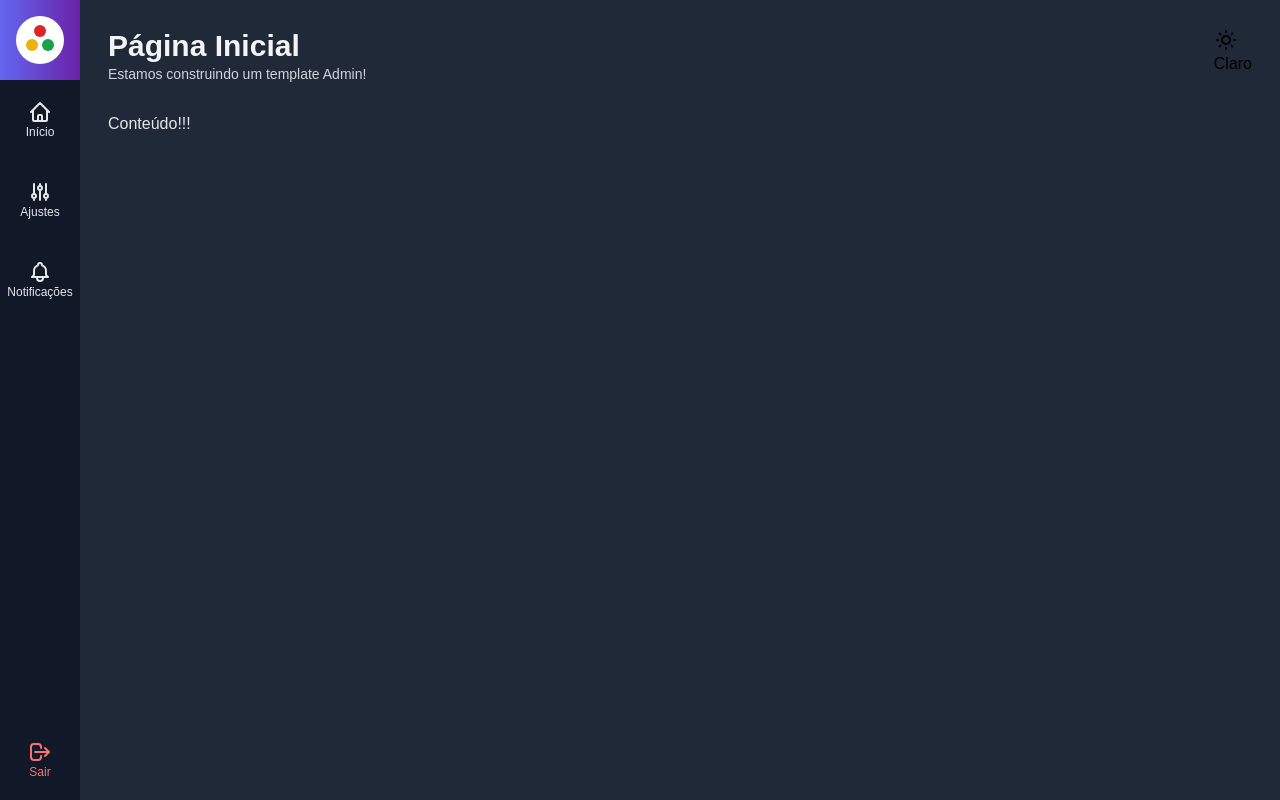
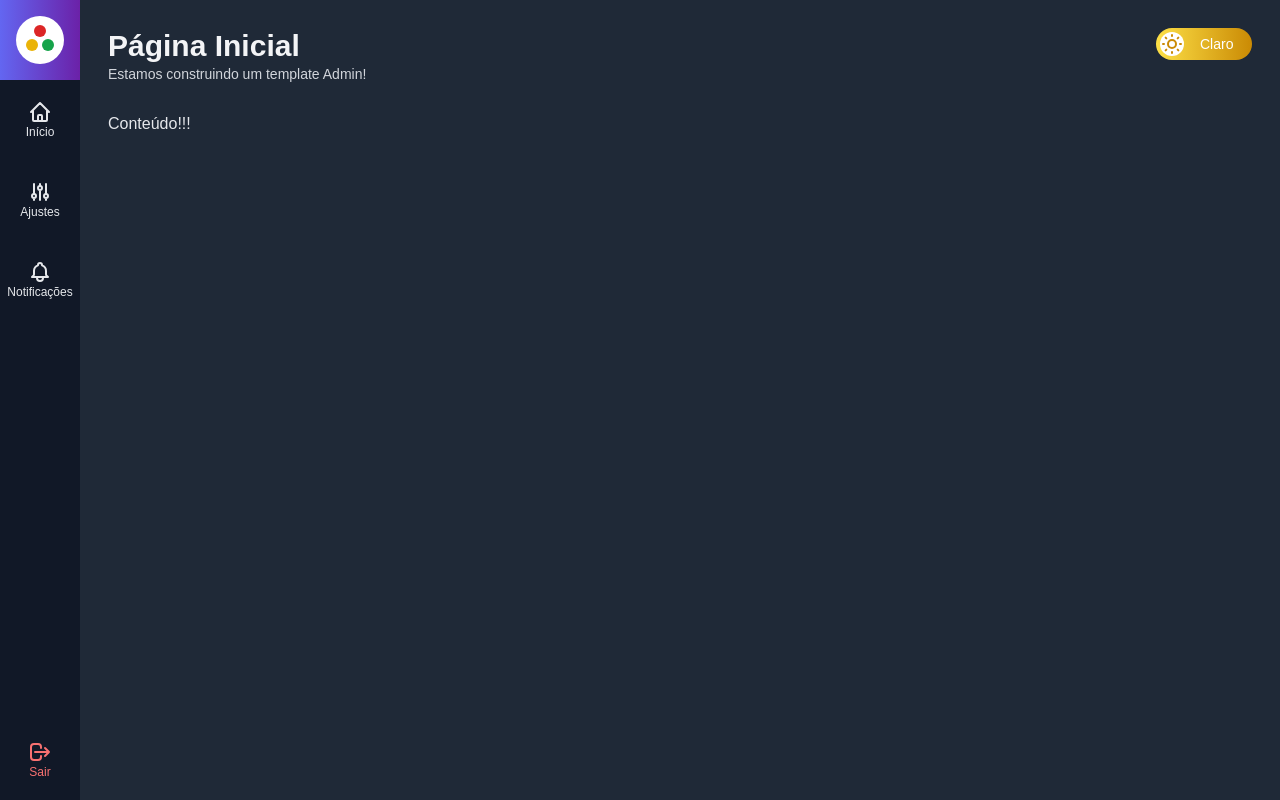
Before and after one commit to laerthnardelli/curso-nextjs, a Next.js app in the folder admin-template/: page / in a window 1280 px wide. Built offline with nearby package versions, Linux system fonts and the light colour scheme.

Commit message:
Button Toggle Theme #2

```diff
--- a/admin-template/src/components/icons/index.tsx
+++ b/admin-template/src/components/icons/index.tsx
@@ -25,14 +25,20 @@ export const IconeSair = (
     </svg>
 );
 
-export const IconeSol = (
-    <svg xmlns="http://www.w3.org/2000/svg" className="h-6 w-6" fill="none" viewBox="0 0 24 24" stroke="currentColor">
+// export const IconeSol = (className= "h-6 w-6") => (
+//     <svg xmlns="http://www.w3.org/2000/svg" className={className} fill="none" viewBox="0 0 24 24" stroke="currentColor">
+//         <path strokeLinecap="round" strokeLinejoin="round" strokeWidth={2} d="M12 3v1m0 16v1m9-9h-1M4 12H3m15.364 6.364l-.707-.707M6.343 6.343l-.707-.707m12.728 0l-.707.707M6.343 17.657l-.707.707M16 12a4 4 0 11-8 0 4 4 0 018 0z" />
+//     </svg>
+// );
+
+export const IconeSol = (tamanho = 6) => (
+    <svg xmlns="http://www.w3.org/2000/svg" className={`h-${tamanho} w-${tamanho}`} fill="none" viewBox="0 0 24 24" stroke="currentColor">
         <path strokeLinecap="round" strokeLinejoin="round" strokeWidth={2} d="M12 3v1m0 16v1m9-9h-1M4 12H3m15.364 6.364l-.707-.707M6.343 6.343l-.707-.707m12.728 0l-.707.707M6.343 17.657l-.707.707M16 12a4 4 0 11-8 0 4 4 0 018 0z" />
     </svg>
 );
 
-export const IconeLua = (
-    <svg xmlns="http://www.w3.org/2000/svg" className="h-6 w-6" fill="none" viewBox="0 0 24 24" stroke="currentColor">
+export const IconeLua  = (tamanho = 6) => (
+    <svg xmlns="http://www.w3.org/2000/svg" className={`h-${tamanho} w-${tamanho}`} fill="none" viewBox="0 0 24 24" stroke="currentColor">
         <path strokeLinecap="round" strokeLinejoin="round" strokeWidth={2} d="M20.354 15.354A9 9 0 018.646 3.646 9.003 9.003 0 0012 21a9.003 9.003 0 008.354-5.646z" />
     </svg>
 );
--- a/admin-template/src/components/template/BotaoAlternarTema.tsx
+++ b/admin-template/src/components/template/BotaoAlternarTema.tsx
@@ -1,4 +1,4 @@
-import { IconeSol } from "../icons"
+import { IconeLua, IconeSol } from "../icons"
 
 interface BotaoAlternarTemaProps {
     tema: string
@@ -8,21 +8,49 @@ interface BotaoAlternarTemaProps {
 export default function BotaoAlternarTema(props: BotaoAlternarTemaProps) {
     return props.tema === 'dark' ? (
         <div onClick={props.alternarTema} className={`
+            hidden sm:flex items-center cursor-pointer
+            bg-gradient-to-r from-yellow-300 to-yellow-600
+            w-14 lg:w-24 h-8 p-1 rounded-full
+        `}>
+            <div className={`
+            flex items-center justify-center
+            bg-white text-yellow-600
+            w-6 h-6 rounded-full
 
         `}>
+                {IconeSol(4)}
+            </div>
             <div className={`
+                hidden lg:flex items-center ml-4
+                text-white
 
         `}>
-                {IconeSol}
-            </div>
-            <div className={`
-
-        `}>
-                <span>Claro</span>
+                <span className="text-sm">Claro</span>
             </div>
         </div>
 
     ) : (
-        <div></div>
+        <div onClick={props.alternarTema} className={`
+        hidden sm:flex items-center cursor-pointer justify-end
+        bg-gradient-to-r from-gray-500 to-gray-900
+        w-14 lg:w-24 h-8 p-1 rounded-full
+    `}>
+            <div className={`
+            hidden lg:flex items-center mr-2
+            text-gray-300
+
+    `}>
+                <span className="text-sm">Escuro</span>
+            </div>
+            <div className={`
+        flex items-center justify-center
+        bg-black text-yellow-300
+        w-6 h-6 rounded-full
+
+    `}>
+                {IconeLua(4)}
+            </div>
+
+        </div>
     )
 }
```
